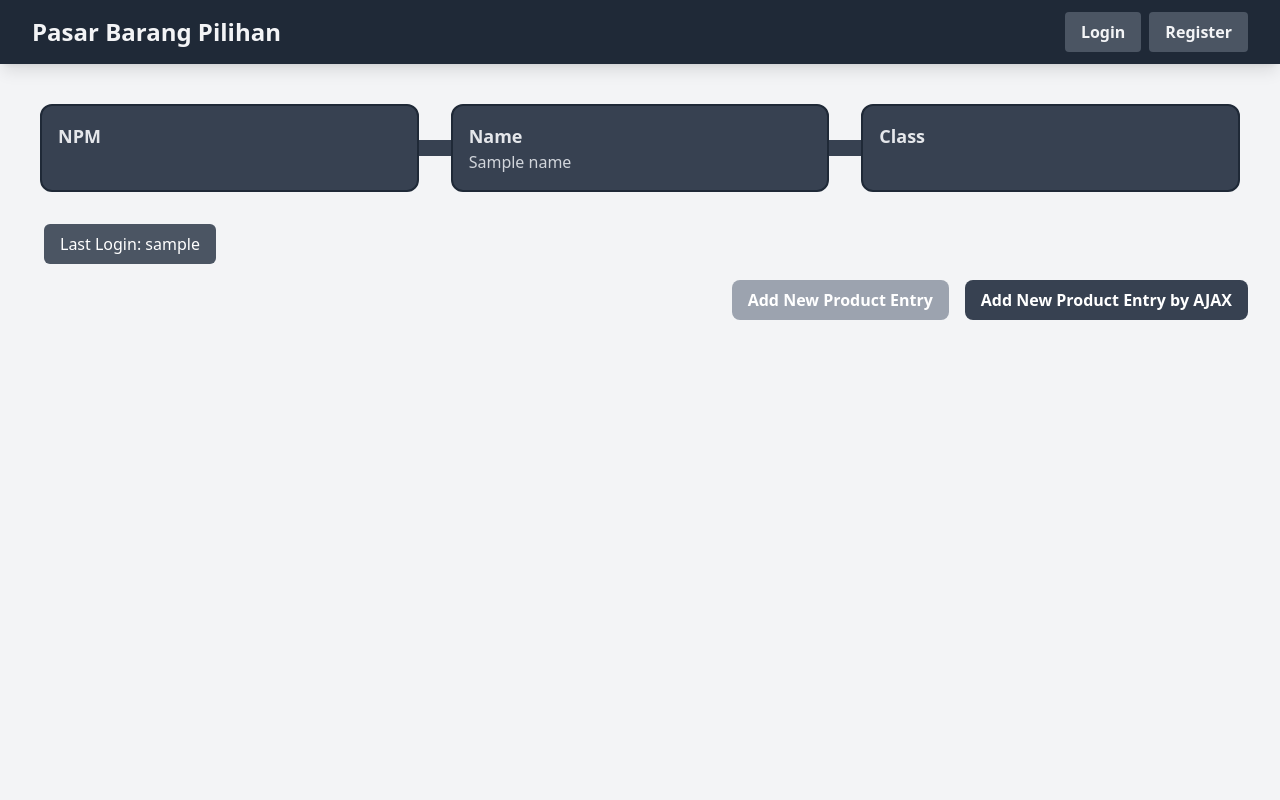
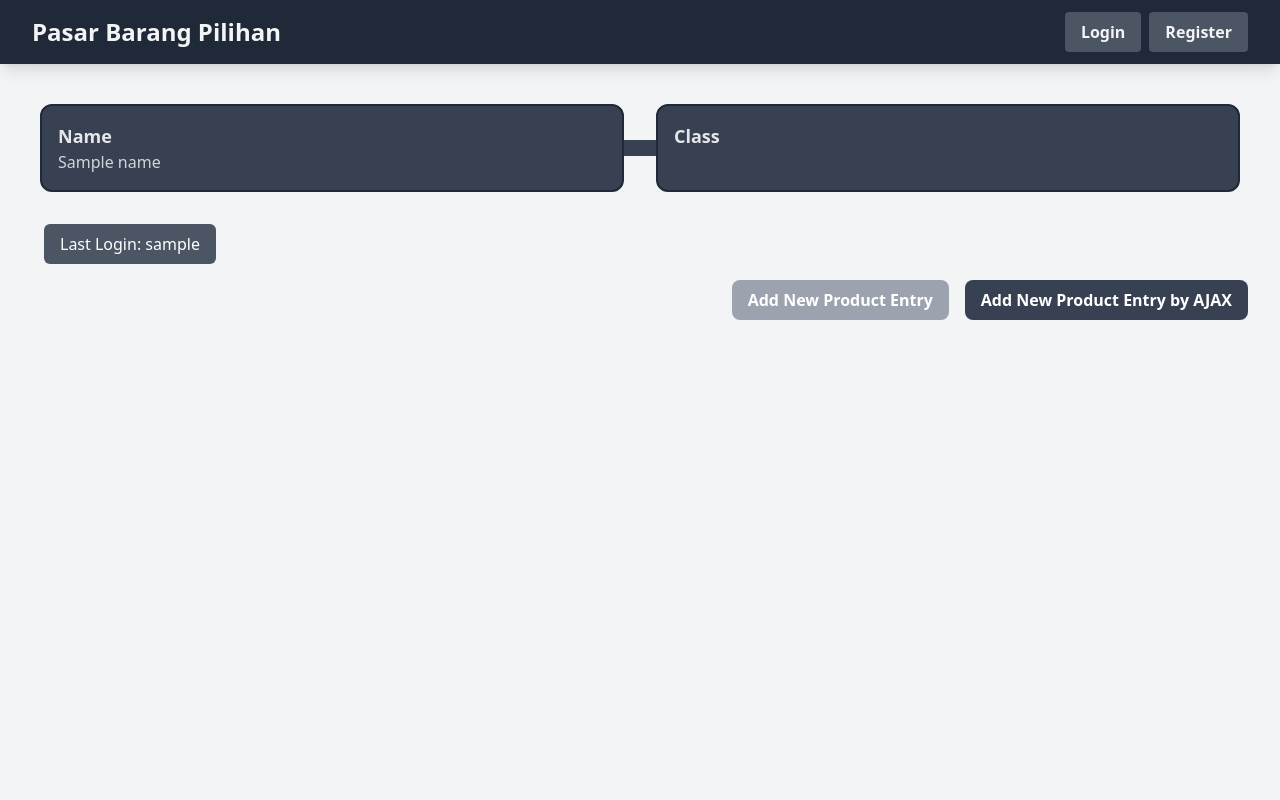
Before and after one commit to poemich/pasar-barang-pilihan, a Django app: template main/templates/main.html in a window 1280 px wide. Run offline with Django 5.2, Linux system fonts and the light colour scheme; the template is opened without the code that fills it: most values are stand-ins (such as "Sample title", 1, 10 or a date in 2020); data that the repository does not hold is empty; some libraries are stand-ins or nearby versions.

Commit message:
tugas 6 django 1

```diff
--- a/main/templates/main.html
+++ b/main/templates/main.html
@@ -8,8 +8,7 @@
 {% include 'navbar.html' %}
 <div class="overflow-x-hidden px-4 md:px-8 pb-8 pt-24 min-h-screen bg-gray-100 flex flex-col">
   <div class="p-2 mb-6 relative">
-    <div class="relative grid grid-cols-1 z-30 md:grid-cols-3 gap-8">
-      {% include "card_info.html" with title='NPM' value=npm %}
+    <div class="relative grid grid-cols-1 z-30 md:grid-cols-2 gap-8">
       {% include "card_info.html" with title='Name' value=name %}
       {% include "card_info.html" with title='Class' value=class %}
     </div>
@@ -164,8 +163,8 @@
       classNameString = "flex flex-col items-center justify-center min-h-[24rem] p-6";
       htmlString = `
         <div class="flex flex-col items-center justify-center min-h-[24rem] p-6">
-          <img src="{% static 'image/sedih-banget.png' %}" alt="Sad face" class="w-32 h-32 mb-4"/>
-          <p class="text-center text-gray-600 mt-4">Belum ada data produk pada tracker.</p>
+          <img src="{% static 'image/tumbleweed.png' %}" alt="tumbleweed" class="w-32 h-32 mb-4"/>
+          <p class="text-center text-gray-600 mt-4">Belum ada data produk pada pasar barang pilihan.</p>
         </div>
       `;
     } else {
```
